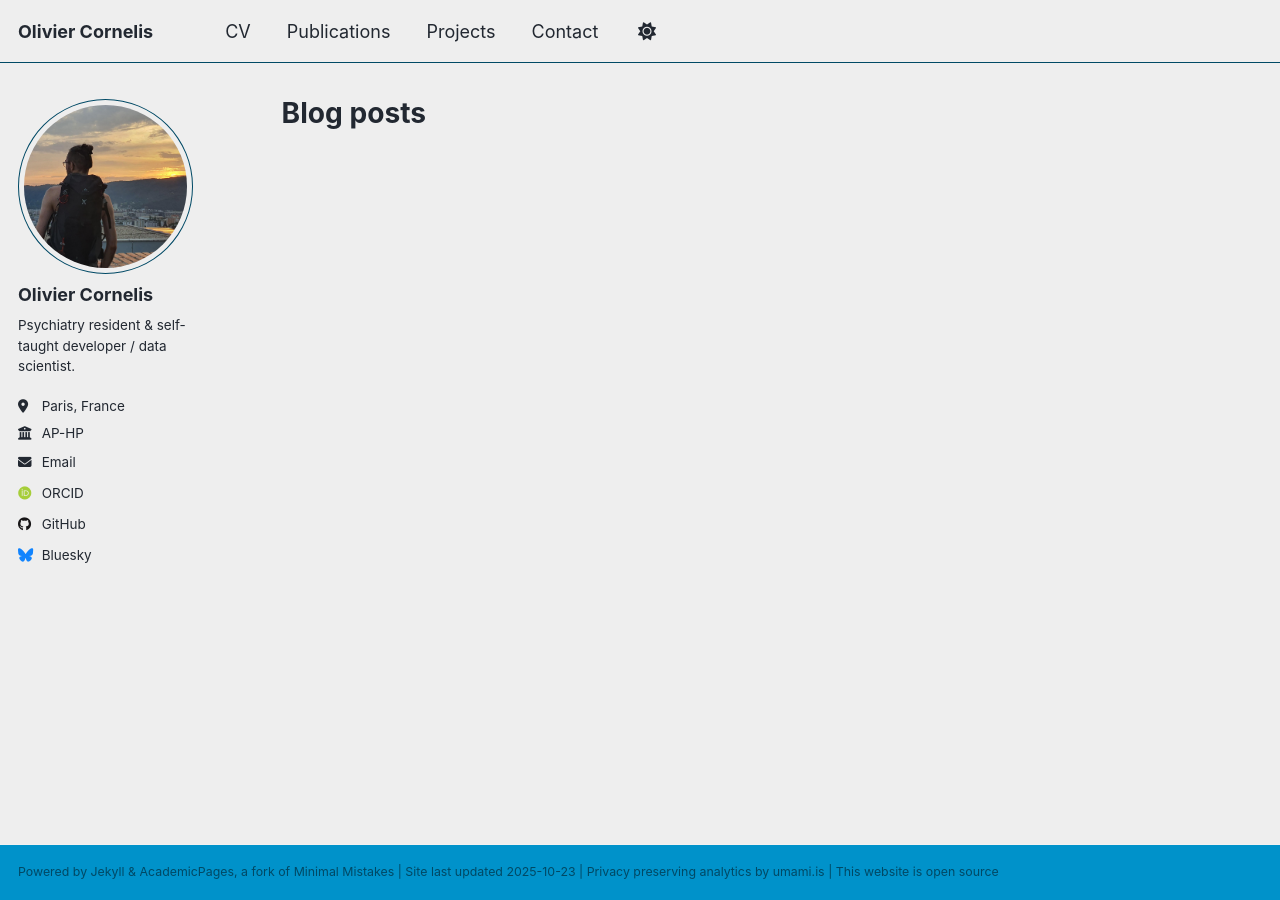
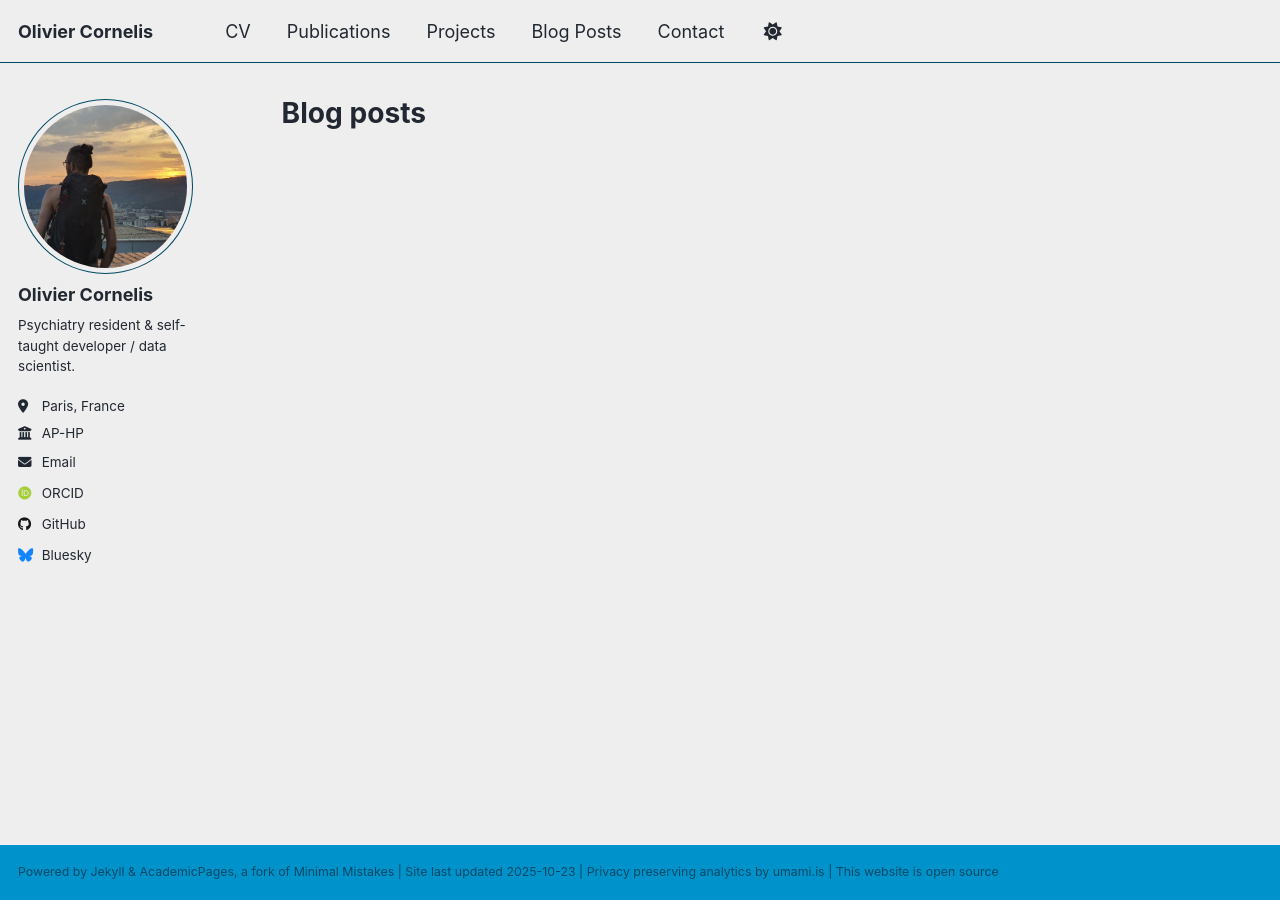
Before and after one commit to thiswillbeyourgithub/website, a Jekyll site: the page built from _pages/year-archive.html, in a window 1280 px wide. Built offline with Jekyll 4.4.1, drawn with Linux system fonts in a browser that asks for light colours; some web fonts are replaced; a script that is not in the unit is left out.

Commit message:
enable blog post
Signed-off-by: thiswillbeyourgithub <26625900+thiswillbeyourgithub@users.noreply.github.com>

```diff
--- a/_data/navigation.yml
+++ b/_data/navigation.yml
@@ -17,9 +17,6 @@ main:
   # - title: "Portfolio"
   #   url: /portfolio/
 
-  # - title: "Blog Posts"
-  #   url: /year-archive/
-  #
   - title: "CV"
     url: /cv_en/
 
@@ -35,5 +32,8 @@ main:
   - title: "Projects"
     url: /projects/
 
+  - title: "Blog Posts"
+    url: /year-archive/
+
   - title: "Contact"
     url: /contact/
```
